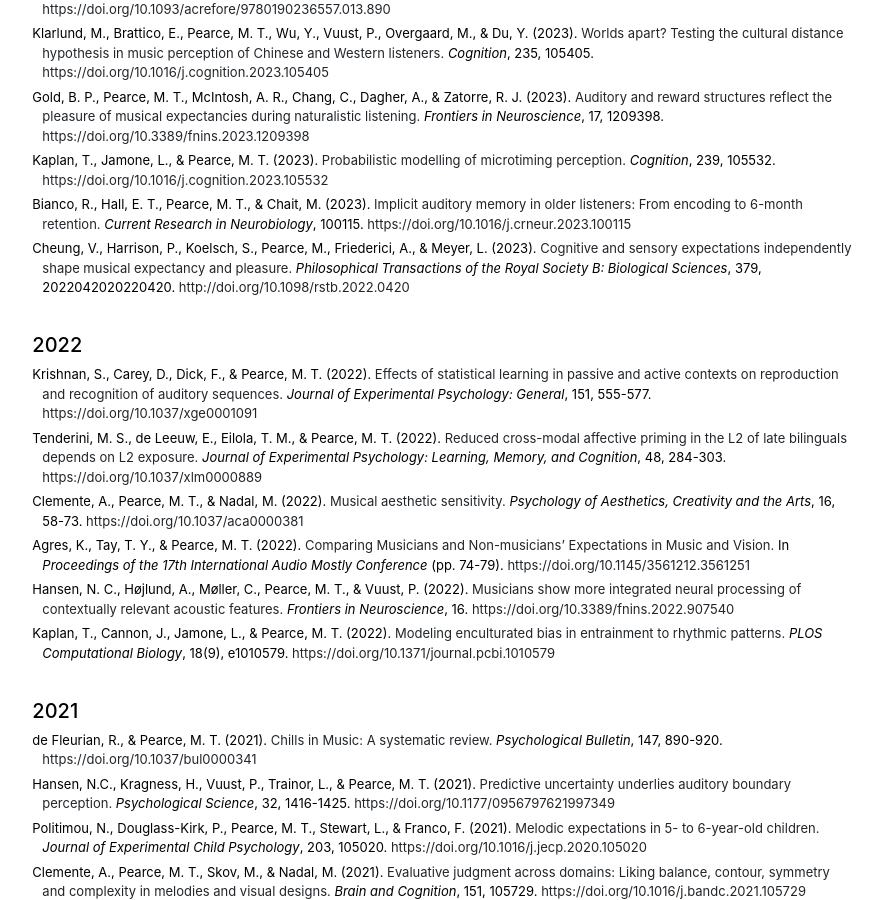
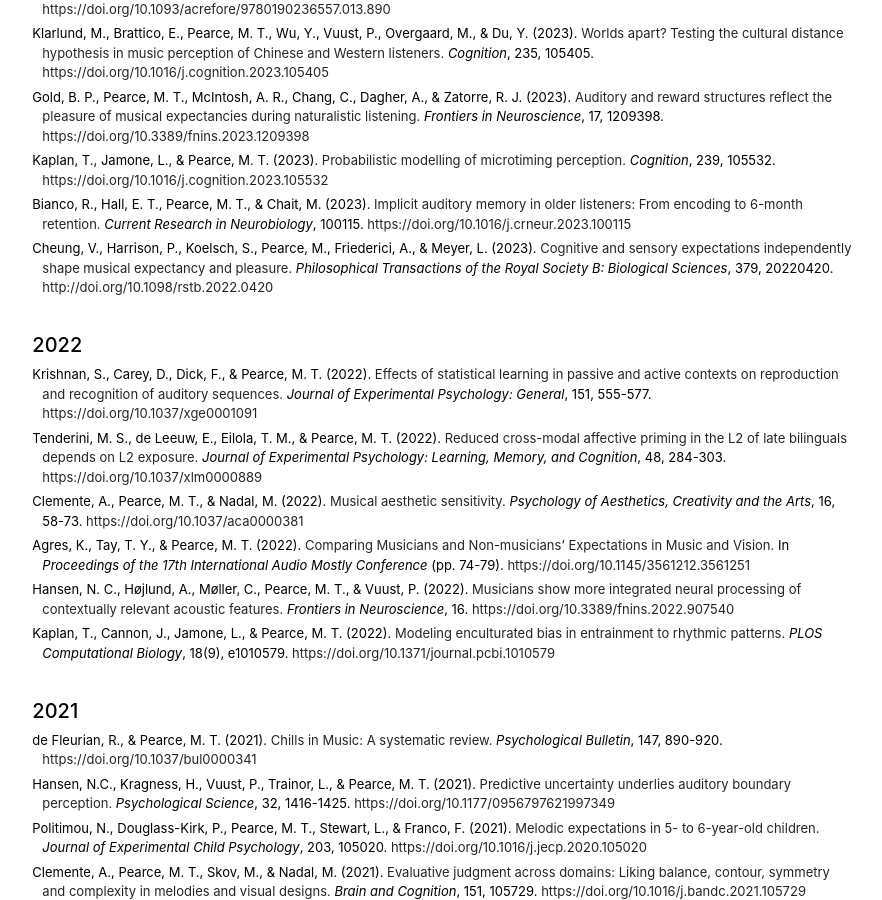
Before and after one commit to mtpearce/mtpearce.github.io, a Jekyll site: the page built from publications.md, in a window 1280 px wide and 900 px high, scrolled down 387 px. Shown: the whole window, without its empty margins (197-1079 px from the left). Built offline with Jekyll 4.4.1, drawn with Linux system fonts in a browser that asks for light colours.

Commit message:
Update publications

```diff
--- a/publications.md
+++ b/publications.md
@@ -31,7 +31,7 @@
 
 <li>Bianco, R., Hall, E. T., Pearce, M. T., & Chait, M. (2023). <a href="assets/papers/BiancoEtAl2023.pdf">Implicit auditory memory in older listeners: From encoding to 6-month retention.</a> <i>Current Research in Neurobiology</i>, 100115. <a href="https://doi.org/10.1016/j.crneur.2023.100115">https://doi.org/10.1016/j.crneur.2023.100115</a></li>
 
-<li>Cheung, V., Harrison, P., Koelsch, S., Pearce, M., Friederici, A., & Meyer, L. (2023). <a href="assets/papers/CheungEtAl2023.pdf">Cognitive and sensory expectations independently shape musical expectancy and pleasure.</a> <i>Philosophical Transactions of the Royal Society B: Biological Sciences</i>, 379, 2022042020220420. <a href="http://doi.org/10.1098/rstb.2022.0420">http://doi.org/10.1098/rstb.2022.0420</a></li>
+<li>Cheung, V., Harrison, P., Koelsch, S., Pearce, M., Friederici, A., & Meyer, L. (2023). <a href="assets/papers/CheungEtAl2023.pdf">Cognitive and sensory expectations independently shape musical expectancy and pleasure.</a> <i>Philosophical Transactions of the Royal Society B: Biological Sciences</i>, 379, 20220420. <a href="http://doi.org/10.1098/rstb.2022.0420">http://doi.org/10.1098/rstb.2022.0420</a></li>
 
 </ul>
 
```
